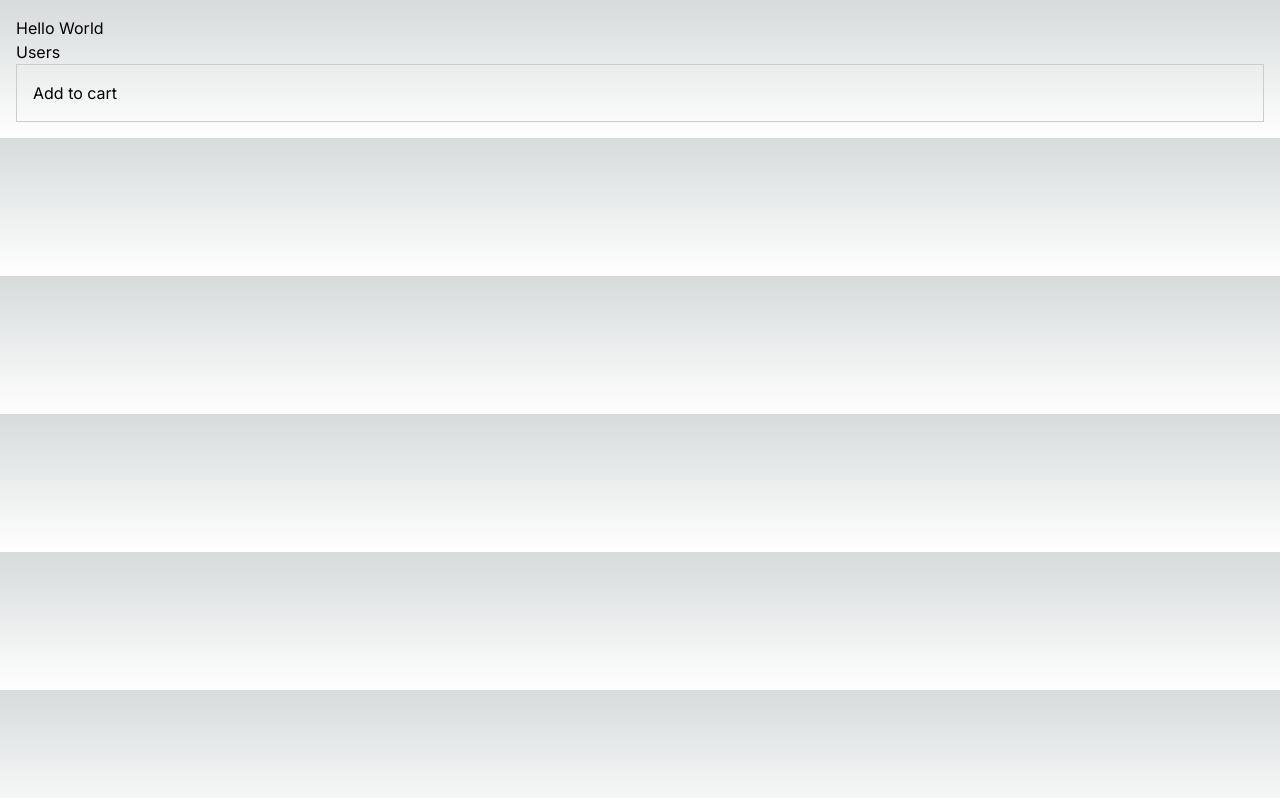
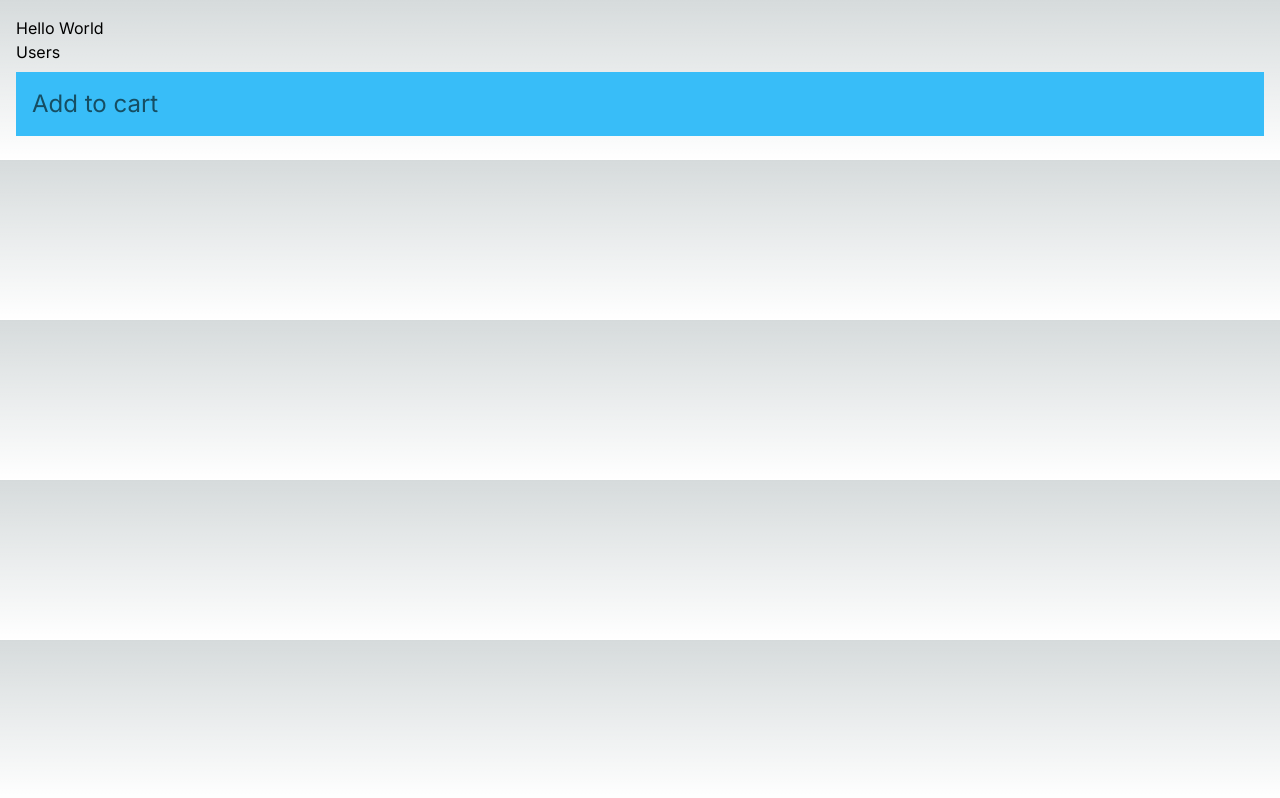
Before and after one commit to ifuenteromero/nextjs, a Next.js app: page / in a window 1280 px wide. Built offline with nearby package versions, Linux system fonts and the light colour scheme.

Commit message:
tailwind

```diff
--- a/app/components/ProductCard.tsx
+++ b/app/components/ProductCard.tsx
@@ -1,9 +1,12 @@
 import AddToCart from './AddToCart';
-import styles from './ProductCard.module.css';
+// import styles from './ProductCard.module.css';
 
 const ProductCard = () => {
 	return (
-		<div className={styles.card}>
+		<div
+			// className={styles.card}
+			className='p-4 my-2 text-2xl bg-sky-400 text-cyan-900 hover:bg-sky-950 hover:text-white'
+		>
 			<AddToCart />
 		</div>
 	);
```
